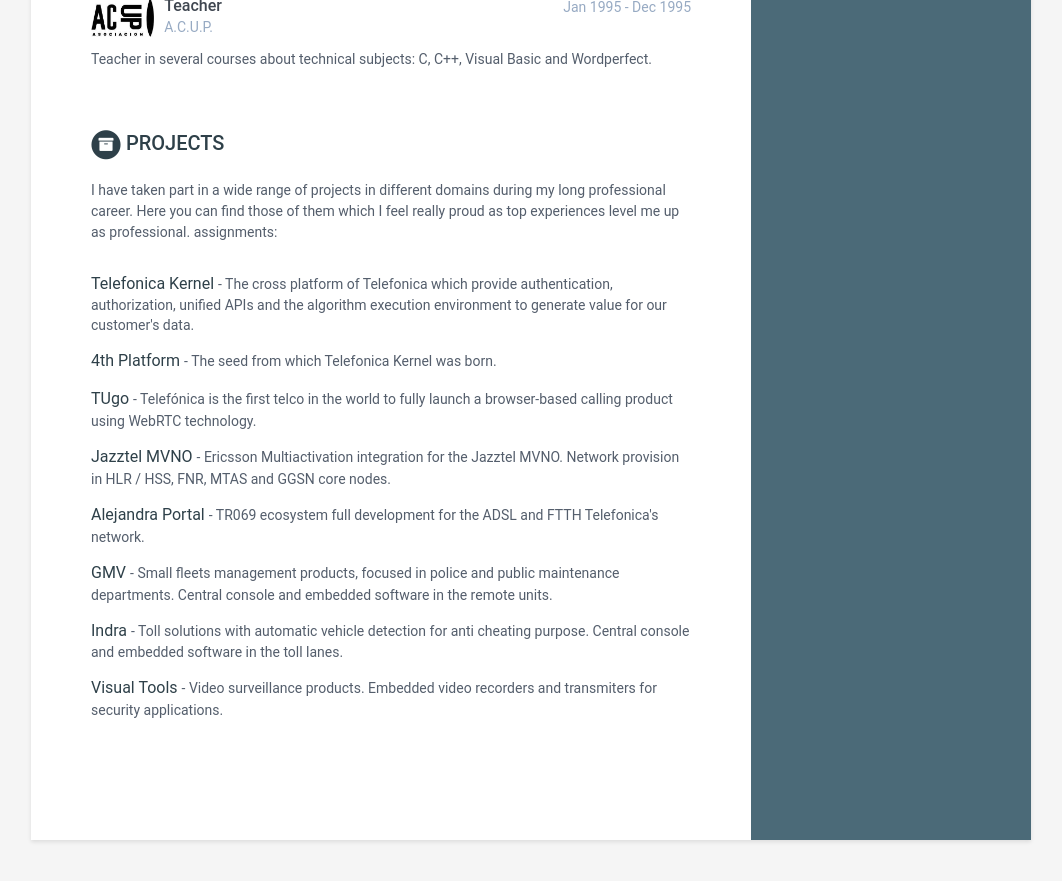
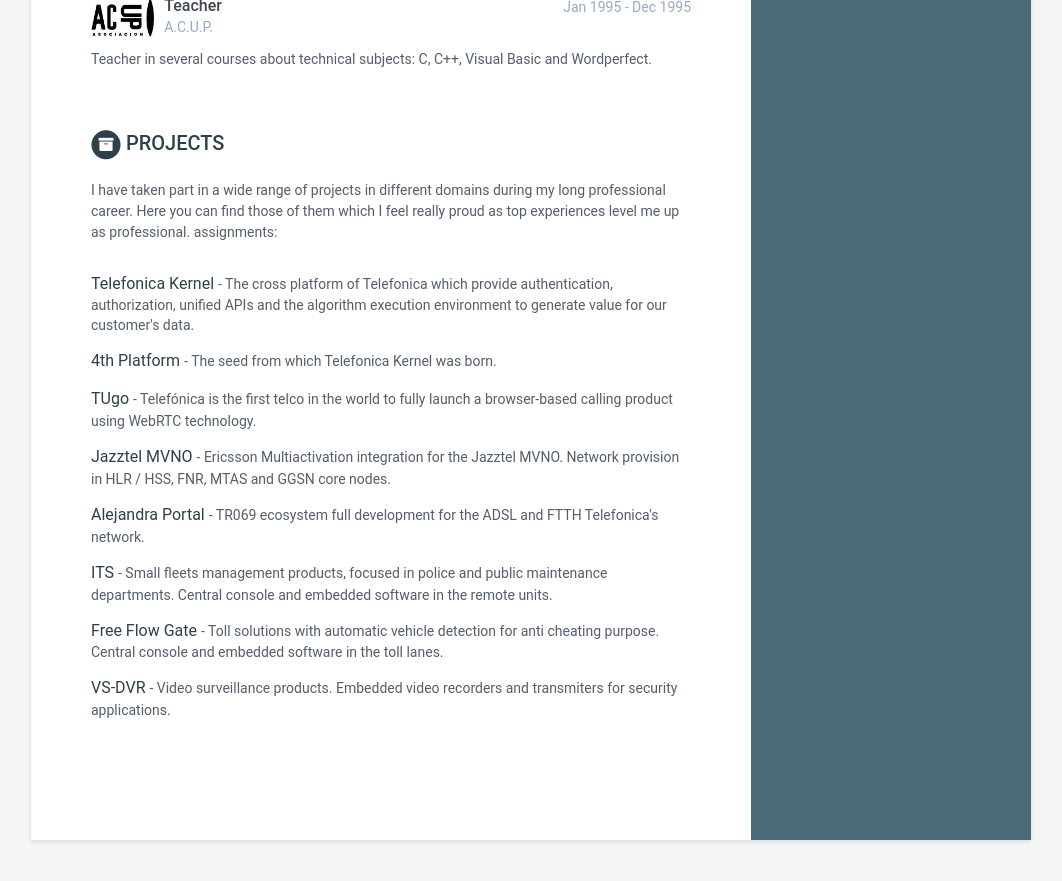
Before and after one commit to dgalpaj/dgalpaj.github.io, a Jekyll site: the page built from index.html, in a window 1280 px wide and 900 px high, scrolled down 3770 px. Shown: the top 881 px of the window, without its empty margins (109-1171 px from the left). Built offline with Jekyll 4.4.1, drawn with Linux system fonts in a browser that asks for light colours.

Commit message:
Update data.yml

```diff
--- a/_data/data.yml
+++ b/_data/data.yml
@@ -259,15 +259,15 @@ projects:
         link: "https://www.geeknetic.es/Guia/2321/Portal-Alejandra-Como-configurar-tu-router-Movistar.html"
         tagline: "TR069 ecosystem full development for the ADSL and FTTH Telefonica's network."
 
-      - title: GMV
-        link: "https://www.gmv.com/en/products/space/fleet-family-products"
+      - title: ITS
+        link: "https://www.gmv.com/en/sectors/intelligent-transportation-systems"
         tagline: "Small fleets management products, focused in police and public maintenance departments. Central console and embedded software in the remote units."
 
-      - title: Indra
+      - title: Free Flow Gate
         link: "https://www.indracompany.com/en/tolling"
         tagline: "Toll solutions with automatic vehicle detection for anti cheating purpose. Central console and embedded software in the toll lanes."
 
-      - title: Visual Tools
+      - title: VS-DVR
         link: "https://manualzz.com/doc/27504086/vs-dvr---visual-tools"
         tagline: "Video surveillance products. Embedded video recorders and transmiters for security applications."
 
```
